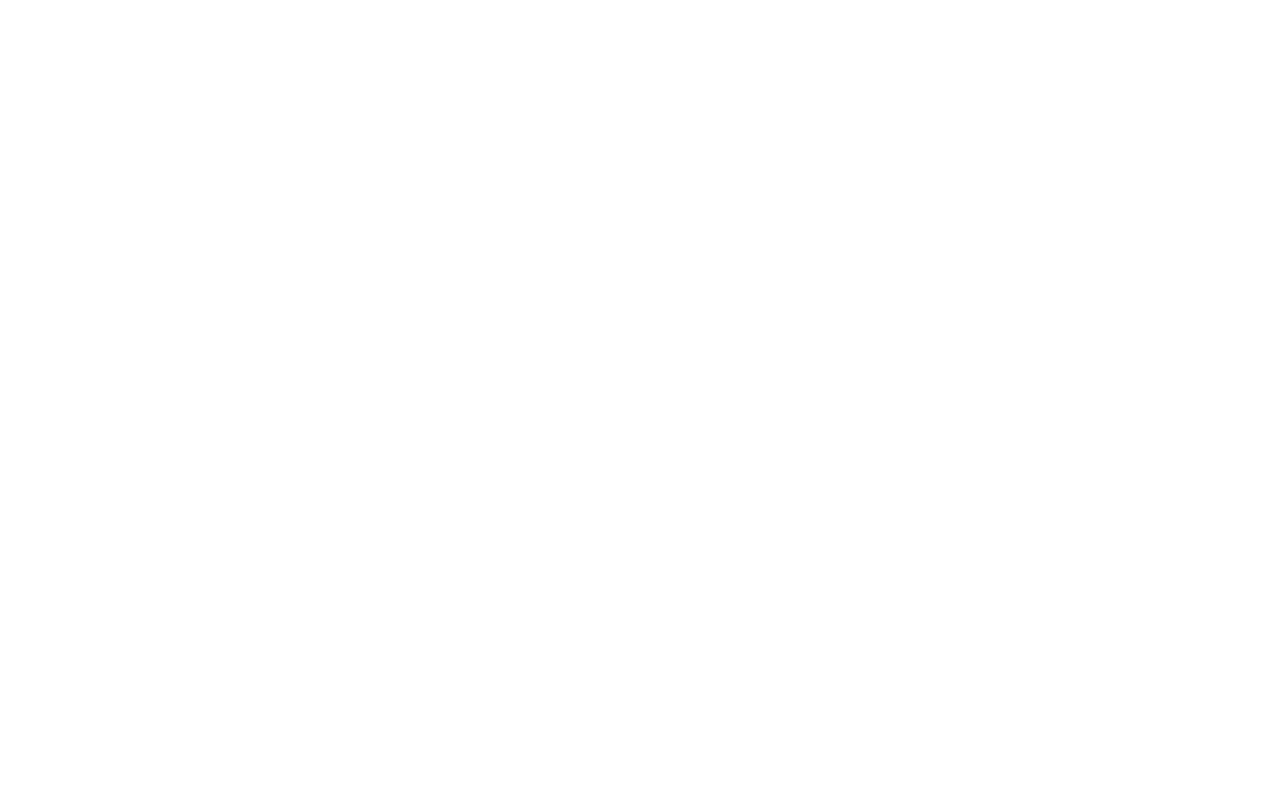
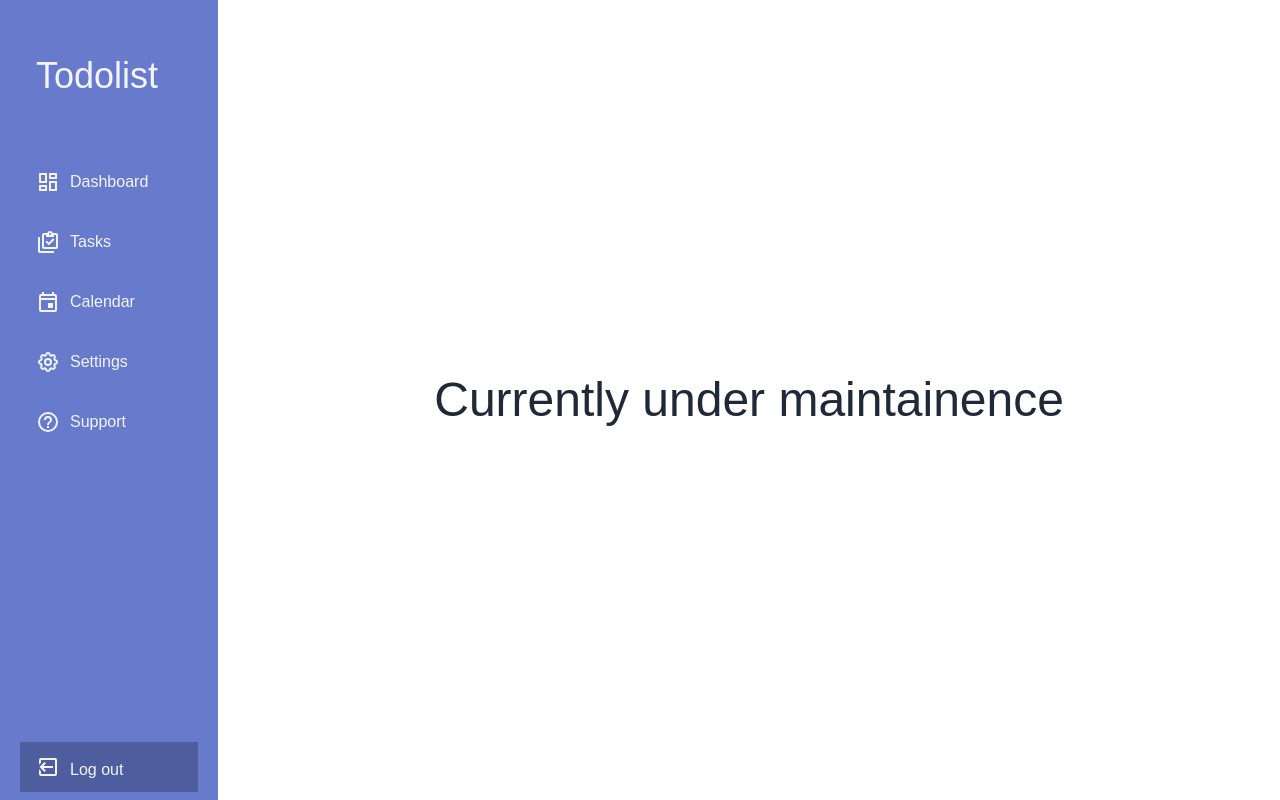
Before and after one commit to Beth-Taiwo/todolist, a Nuxt app: page /logout in a window 1280 px wide. Before the commit this address had no page. Built offline with nearby package versions, Linux system fonts and the light colour scheme; a web font is replaced by a local one.

Commit message:
WIP: logout, settings and support page

```diff
--- /dev/null
+++ b/pages/logout.vue
@@ -0,0 +1,14 @@
+<template>
+  <div class="flex justify-center items-center h-full">
+    <h1 class="text-5xl">Currently under maintainence</h1>
+  </div>
+</template>
+
+<script>
+export default {
+  name: 'LogoutPage',
+  layout: 'main',
+}
+</script>
+
+<style></style>
--- /dev/null
+++ b/pages/settings.vue
@@ -0,0 +1,14 @@
+<template>
+  <div class="flex justify-center items-center h-full">
+    <h1 class="text-5xl">Currently under maintainence</h1>
+  </div>
+</template>
+
+<script>
+export default {
+  name: 'SettingsPage',
+  layout: 'main',
+}
+</script>
+
+<style></style>
--- /dev/null
+++ b/pages/support.vue
@@ -0,0 +1,14 @@
+<template>
+  <div class="flex justify-center items-center h-full">
+    <h1 class="text-5xl">Currently under maintainence</h1>
+  </div>
+</template>
+
+<script>
+export default {
+  name: 'SupportPage',
+  layout: 'main',
+}
+</script>
+
+<style></style>
```
